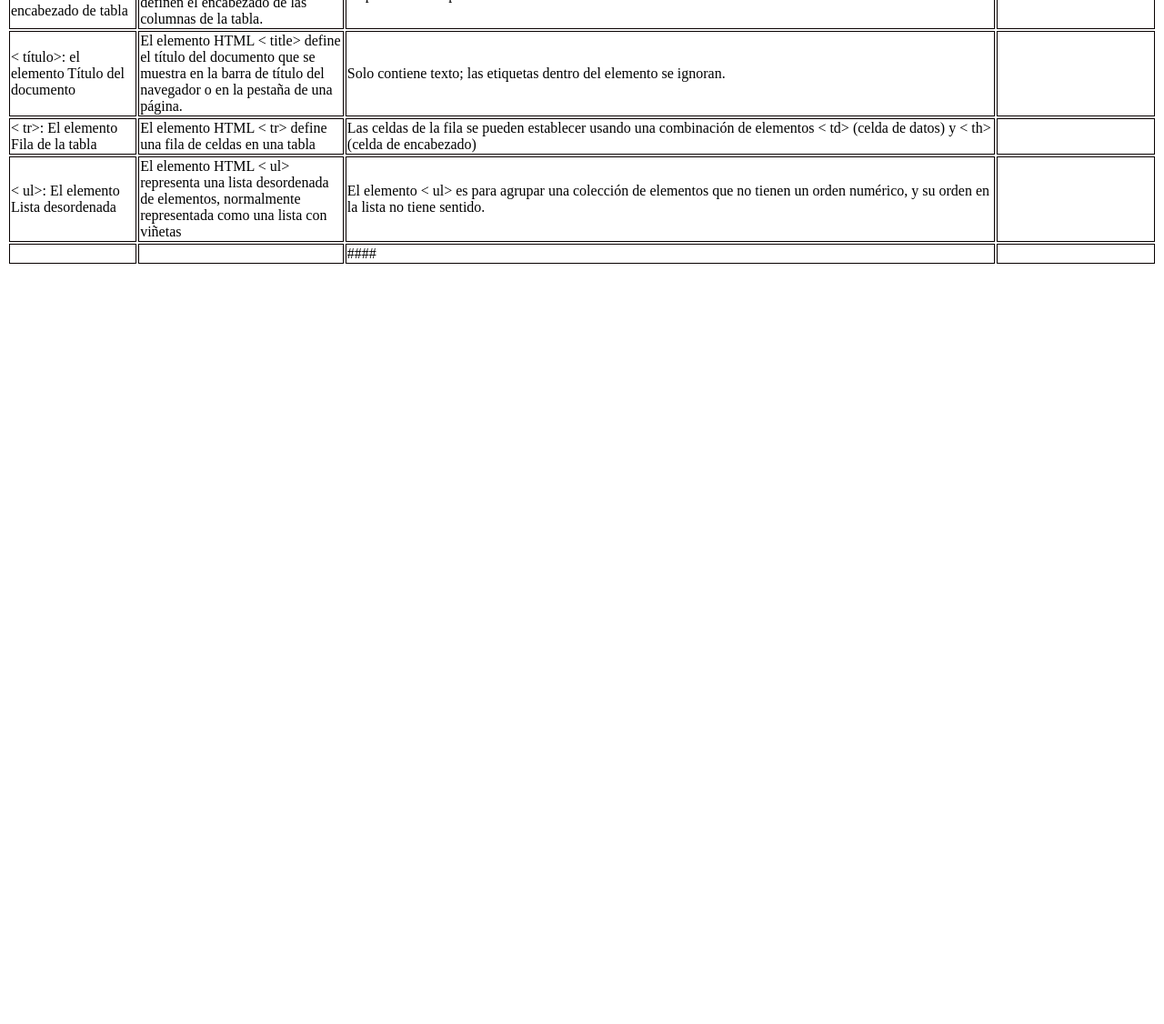
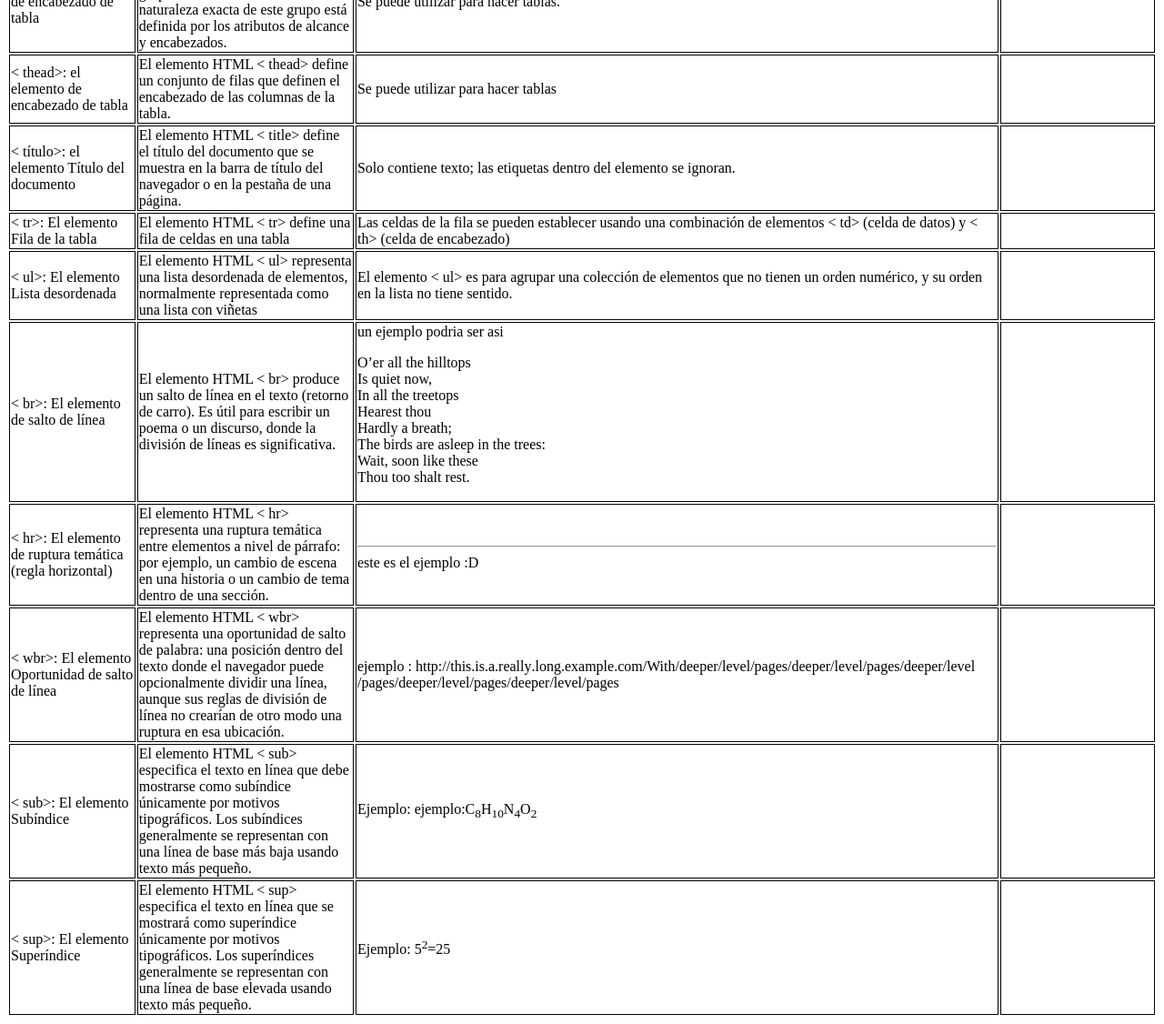
Before and after one commit to JaimeDeUgarte/Manual-TecWeb, a plain HTML site: page index.html in a window 1280 px wide. Shown: the part 2382-3508 px from the top of the page at 91% size. Before the commit the page ends 2682 px from the top, so only its background shows below. Drawn offline with Linux system fonts and the light colour scheme.

Commit message:
version 7/03/23

```diff
--- a/index.html
+++ b/index.html
@@ -145,13 +145,13 @@
             <tr>
                 <td>< strong>: El elemento de gran importancia</td>
                 <td>El elemento HTML < strong> indica que su contenido tiene una gran importancia, seriedad o urgencia.</td>
-                <td>El elemento < strong> es para contenido que es de "gran importancia", incluidas cosas de gran seriedad o urgencia
-                    (como advertencias). Esta podría ser una oración que sea de gran importancia para toda la página,
-                    o simplemente podría tratar de señalar que algunas palabras son de mayor importancia en comparación con el contenido cercano.
-                    Normalmente, este elemento se representa de forma predeterminada con un peso de fuente en negrita. Sin embargo,
-                    no debe usarse para aplicar un estilo audaz; use la propiedad CSS font-weight para ese propósito.
-                    Utilice el elemento < b> para llamar la atención sobre un texto determinado sin indicar un mayor nivel de importancia.
-                    Use el elemento < em> para marcar el texto que tiene énfasis.
+                <td> <p> El elemento < strong> es para contenido que es de "gran importancia", incluidas cosas de gran seriedad o urgencia <br>
+                    (como advertencias). Esta podría ser una oración que sea de gran importancia para toda la página,<br>
+                    o simplemente podría tratar de señalar que algunas palabras son de mayor importancia en comparación con el contenido cercano. <br>
+                    Normalmente, este elemento se representa de forma predeterminada con un peso de fuente en negrita. Sin embargo, <br>
+                    no debe usarse para aplicar un estilo audaz; use la propiedad CSS font-weight para ese propósito. <br>
+                    Utilice el elemento < b> para llamar la atención sobre un texto determinado sin indicar un mayor nivel de importancia. <br>
+                    Use el elemento < em> para marcar el texto que tiene énfasis. </p>
                     Otro uso aceptado para < strong> es para indicar las etiquetas de los párrafos que representan notas o advertencias dentro del texto de una página.</td>
                 <td> Los navegadores normalmente muestran el contenido en negrita.</td>
             </tr>
@@ -217,11 +217,59 @@
             </tr>
 
             <tr>
-                <td></td>
-                <td></td>
-                <td>####</td>
+                <td> < br>: El elemento de salto de línea </td>
+                <td>El elemento HTML < br> produce un salto de línea en el texto (retorno de carro).
+                    Es útil para escribir un poema o un discurso, donde la división de líneas es significativa.</td>
+                <td> un ejemplo podria ser asi
+                    <p> O’er all the hilltops<br>
+                        Is quiet now,<br>
+                        In all the treetops<br>
+                        Hearest thou<br>
+                        Hardly a breath;<br>
+                        The birds are asleep in the trees:<br>
+                        Wait, soon like these<br>
+                        Thou too shalt rest.
+                    </p>
+                </td>
                 <td></td>
             </tr>
+
+            <tr>
+            <td>< hr>: El elemento de ruptura temática (regla horizontal)</td>
+            <td> El elemento HTML < hr> representa una ruptura temática entre elementos a nivel de párrafo: por ejemplo,
+                 un cambio de escena en una historia o un cambio de tema dentro de una sección.</td>
+            <td><hr>
+                este es el ejemplo :D
+            </td>
+            <td></td>
+            </tr>
+
+            <tr>
+            <td> < wbr>: El elemento Oportunidad de salto de línea</td>
+            <td> El elemento HTML < wbr> representa una oportunidad de salto de palabra:
+                una posición dentro del texto donde el navegador puede opcionalmente dividir una línea,
+                aunque sus reglas de división de línea no crearían de otro modo una ruptura en esa ubicación.
+            <td>ejemplo :  http://this<wbr />.is<wbr />.a<wbr />.really<wbr />.long<wbr />.example<wbr />.com/With<wbr />/deeper<wbr />/level<wbr />/pages<wbr />/deeper<wbr />/level<wbr />/pages<wbr />/deeper<wbr />/level<wbr />/pages<wbr />/deeper<wbr />/level<wbr />/pages<wbr />/deeper<wbr />/level<wbr />/pages</td>
+            <td></td>
+            </tr>
+
+            <tr>
+            <td> < sub>: El elemento Subíndice</td>
+            <td> El elemento HTML < sub> especifica el texto en línea que debe mostrarse como subíndice
+                únicamente por motivos tipográficos. Los subíndices generalmente se representan con una
+                línea de base más baja usando texto más pequeño.</td>
+            <td>Ejemplo: ejemplo:C<sub>8</sub>H<sub>10</sub>N<sub>4</sub>O<sub>2</sub></td>
+            <td></td>
+            </tr>
+
+            <tr>
+            <td> < sup>: El elemento Superíndice</td>
+            <td> El elemento HTML < sup> especifica el texto en línea que se mostrará como superíndice únicamente por motivos tipográficos.
+                 Los superíndices generalmente se representan con una línea de base elevada usando texto más pequeño.</td>
+            <td>Ejemplo: 5<sup>2</sup>=25</td>
+            <td></td>
+            </tr>
+
         </tbody>
     </table>
 </body>
```
